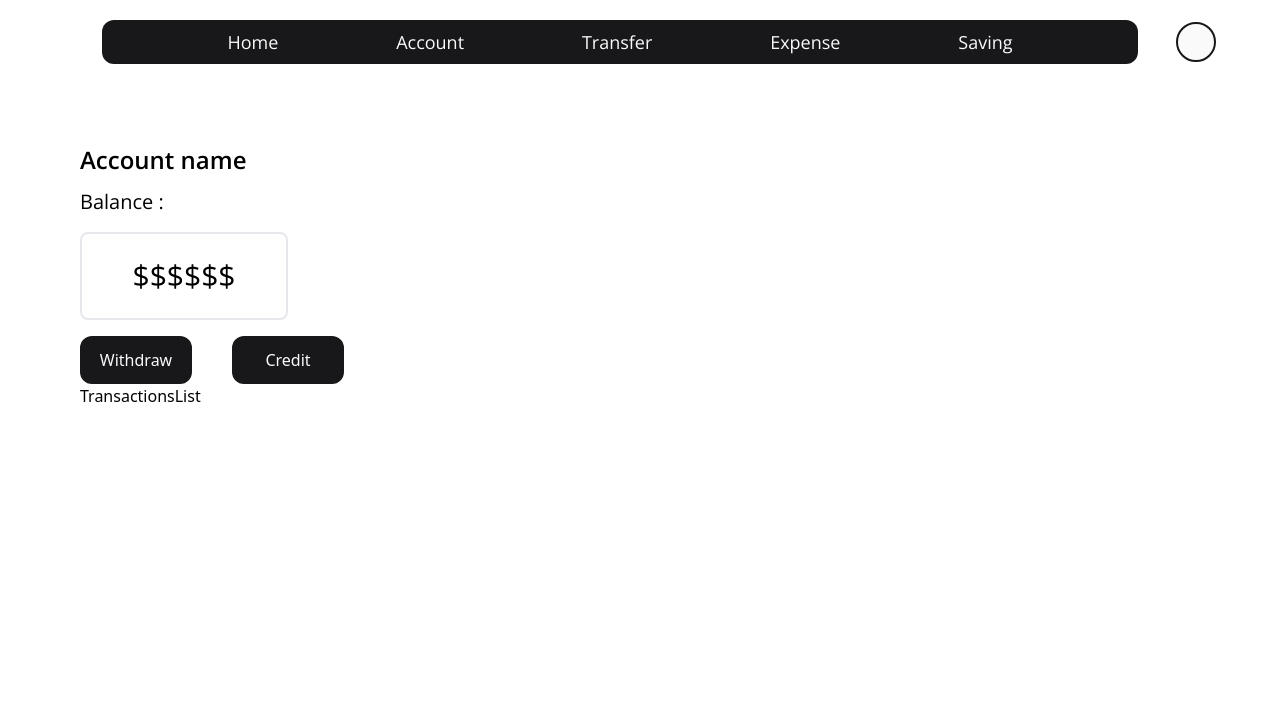
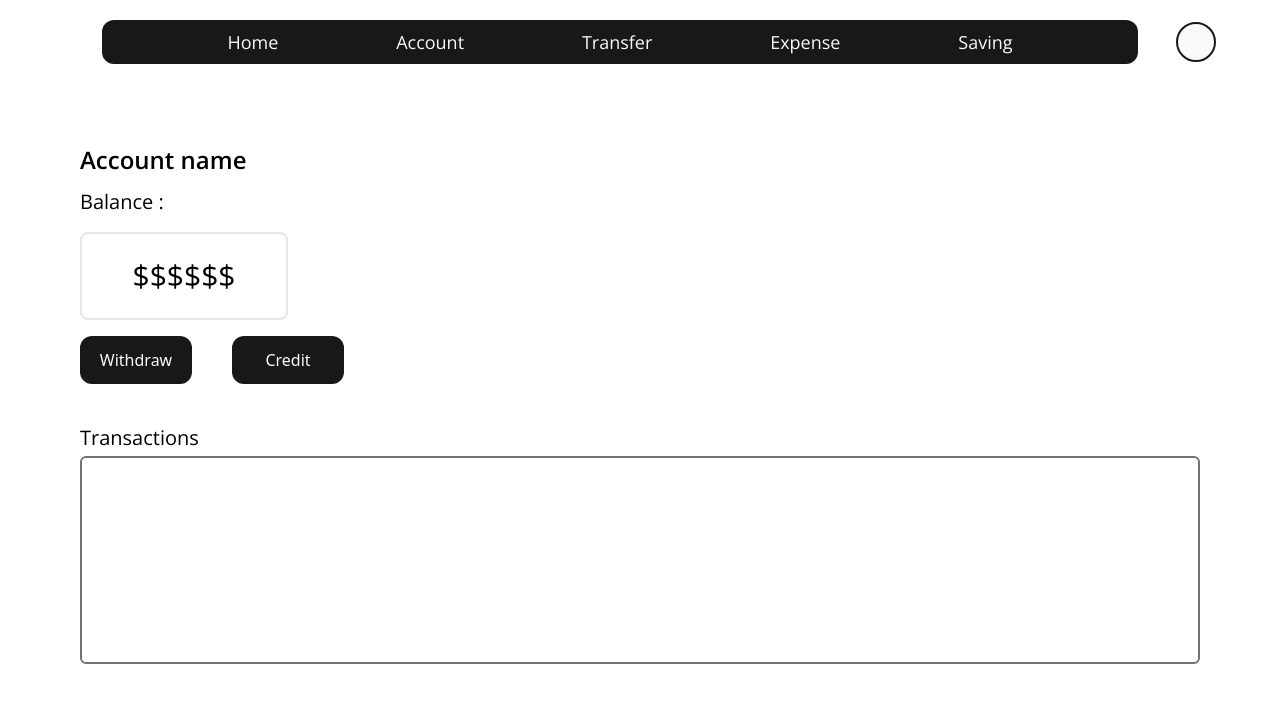
Before and after one commit to NexGenBank/NexGenBank-front, a React (Vite) app: page / in a window 1280 px wide. Shown: the top 702 px of the page. Built offline with nearby package versions, Linux system fonts and the light colour scheme.

Commit message:
style: transactions list wireframe

```diff
--- a/src/components/TransactionsList/TransactionsList.jsx
+++ b/src/components/TransactionsList/TransactionsList.jsx
@@ -1,5 +1,10 @@
 export const TransactionsList = () => {
   return (
-    <div>TransactionsList</div>
-  )
+    <>
+      <div className="mt-10">
+        <div className="text-xl open-sans-basic">Transactions </div>
+        <div className="mt-1 border-2 border-zinc-500 rounded-md w-full h-52"></div>
+      </div>
+    </>
+  );
 }
```
